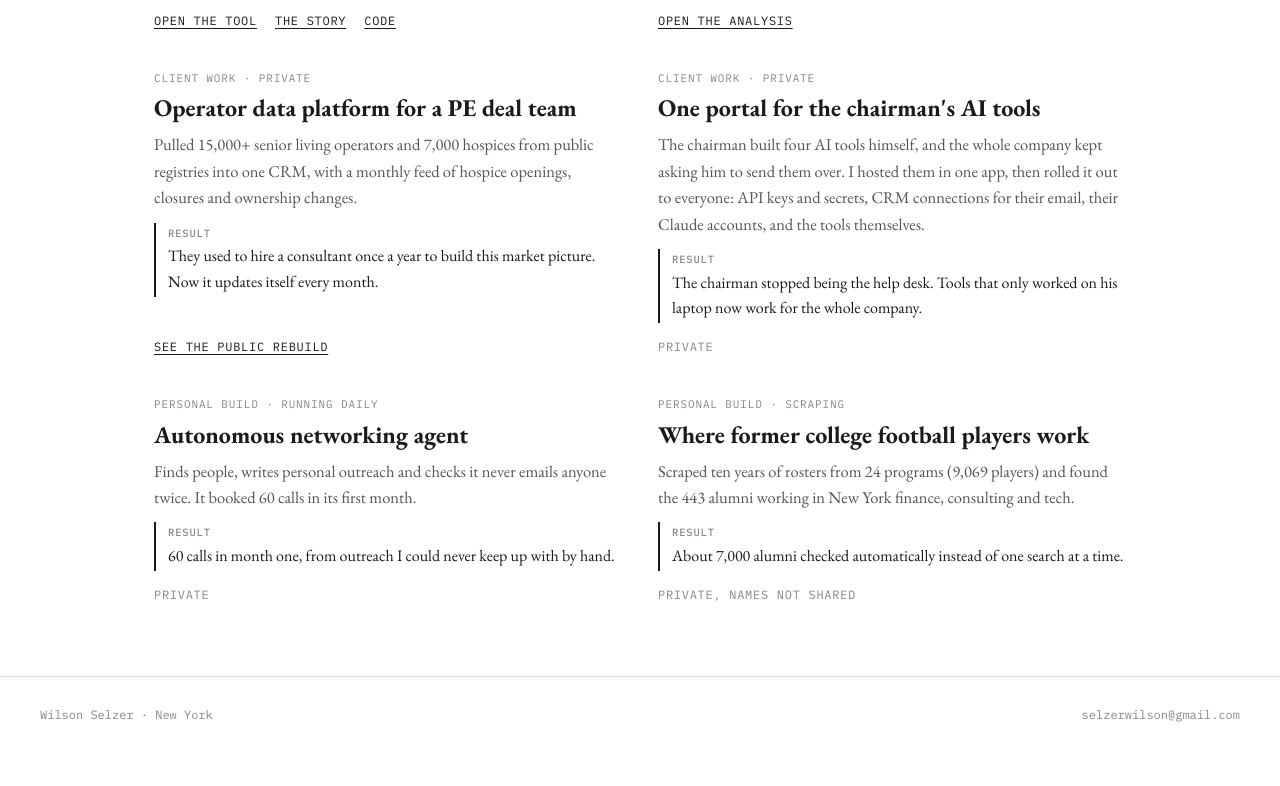
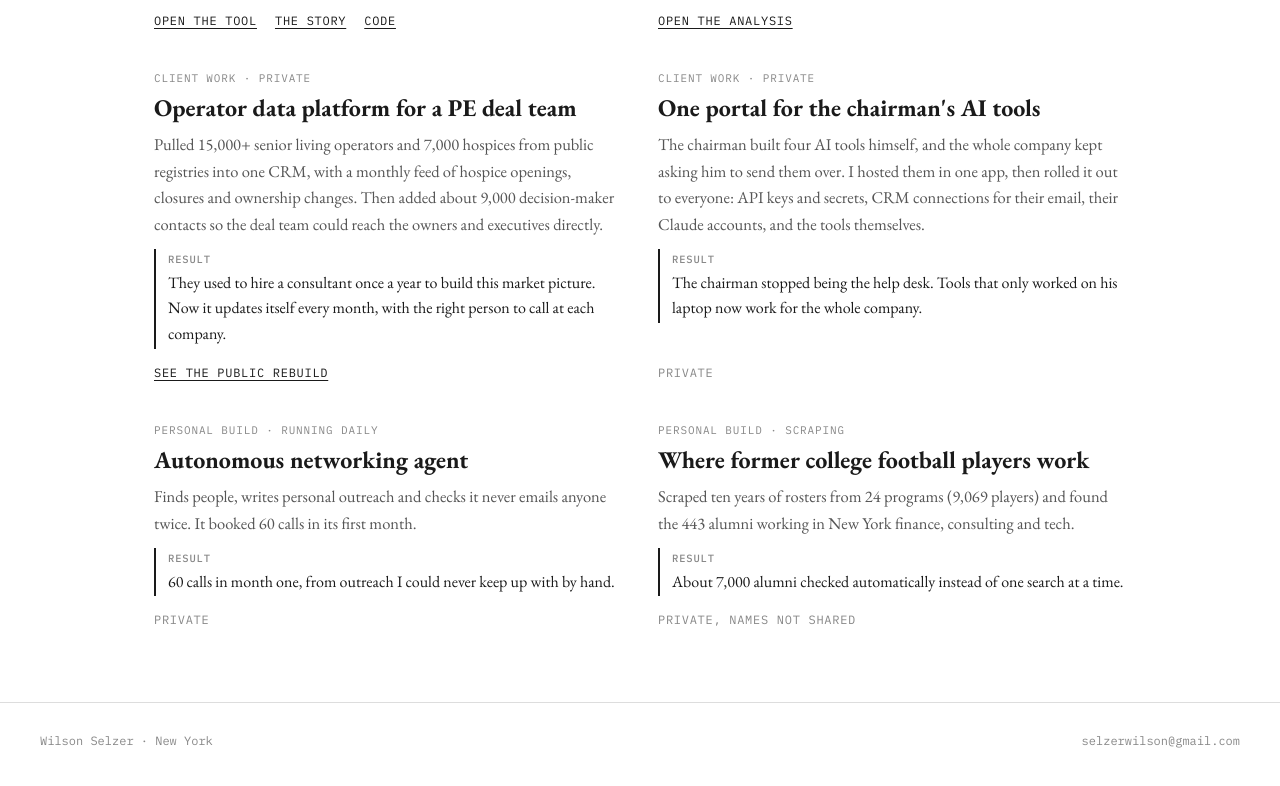
Before and after one commit to WilsonSelzer/WilsonSelzer.github.io, a plain HTML site: page index.html in a window 1280 px wide. Shown: the part 1367-2153 px from the top of the page. Before the commit the page ends 2131 px from the top, so only its background shows below. Drawn offline with nearby package versions, Linux system fonts and the light colour scheme.

Commit message:
PE platform card: 9,000 decision-maker contacts
Co-Authored-By: Claude Opus 5.5 <noreply@anthropic.com>
Claude-Session: https://claude.ai/code/session_01XhjHobFuHByZKkqDKUDe5z

```diff
--- a/index.html
+++ b/index.html
@@ -54,8 +54,8 @@
       <article class="card">
         <div class="tag">Client work · Private</div>
         <h3>Operator data platform for a PE deal team</h3>
-        <p>Pulled 15,000+ senior living operators and 7,000 hospices from public registries into one CRM, with a monthly feed of hospice openings, closures and ownership changes.</p>
-        <p class="result"><b>Result</b> They used to hire a consultant once a year to build this market picture. Now it updates itself every month.</p>
+        <p>Pulled 15,000+ senior living operators and 7,000 hospices from public registries into one CRM, with a monthly feed of hospice openings, closures and ownership changes. Then added about 9,000 decision-maker contacts so the deal team could reach the owners and executives directly.</p>
+        <p class="result"><b>Result</b> They used to hire a consultant once a year to build this market picture. Now it updates itself every month, with the right person to call at each company.</p>
         <div class="links"><a href="kc/">See the public rebuild</a></div>
       </article>
 
```
